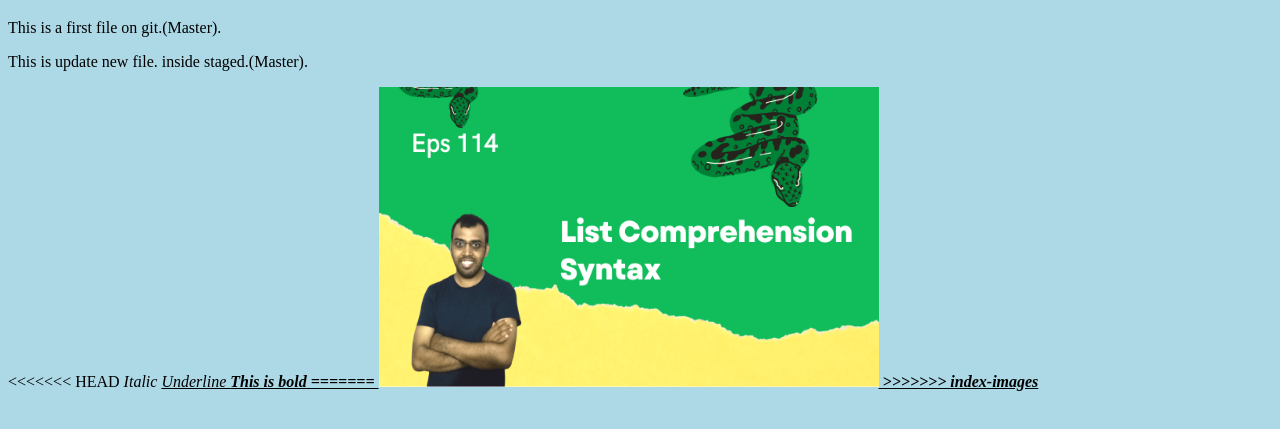
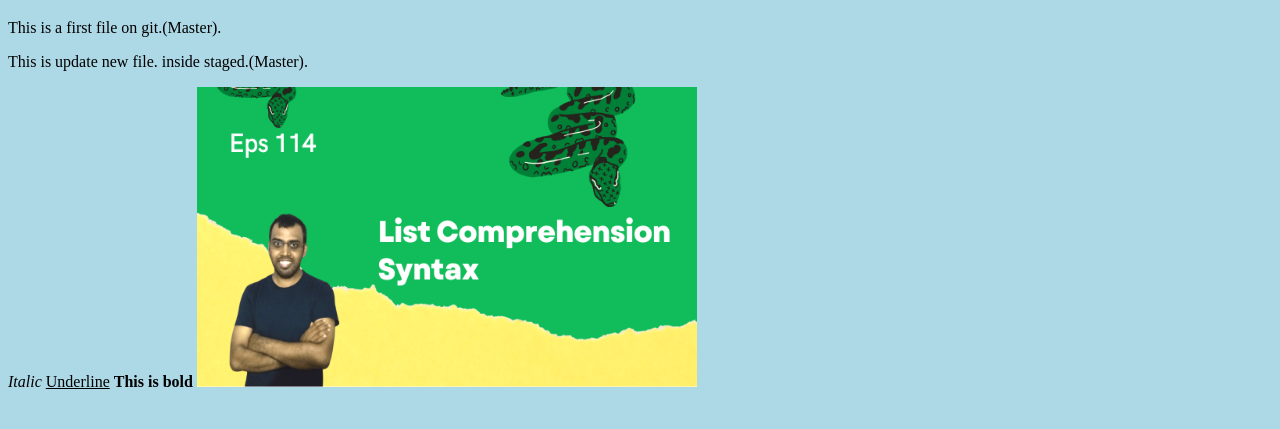
Before and after one commit to lingarajtechhub/hello-world, a plain HTML site: page index.html in a window 1280 px wide. Shown: the part 61-490 px from the top of the page. Drawn offline with Linux system fonts and the light colour scheme.

Commit message:
Secound Major Update

```diff
--- a/index.html
+++ b/index.html
@@ -11,12 +11,9 @@
     <h1>This is a header file.</h1>
     <p>This is a first file on git.(Master).</p>
     <p>This is update new file. inside staged.(Master).</p>
-<<<<<<< HEAD
-    <i>Italic
-    <u>Underline
-    <b>This is bold
-=======
+    <i>Italic</i>
+    <u>Underline</u>
+    <b>This is bold</b>
     <img src="List Comprehension Syntax.png" alt="List Comprehension Syntax" width="500" height="300">
->>>>>>> index-images
 </body>
 </html>
```
